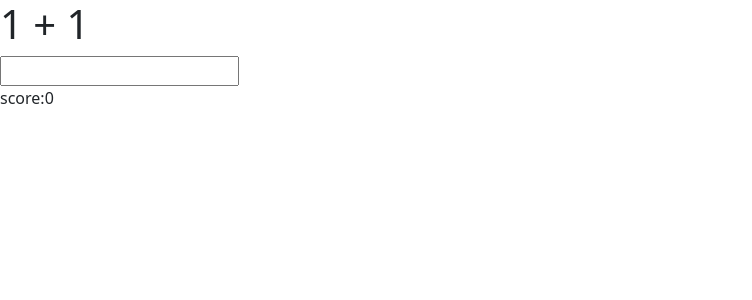
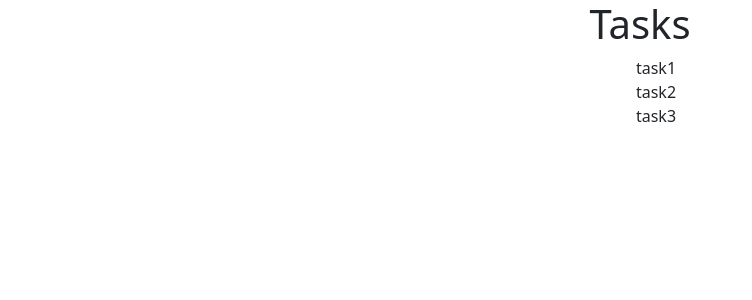
Before and after one commit to HailemichaelSintayehu/Addition_using_random-react, a React (Create React App) app: page / in a window 1280 px wide. Shown: the top 300 px of the page, without its empty margins (0-752 px from the left). Built offline with nearby package versions, Linux system fonts and the light colour scheme.

Commit message:
todo_list_react

```diff
--- a/src/index.css
+++ b/src/index.css
@@ -1,3 +1,8 @@
-.incorrect{
-  color:red;
+.li{
+    text-align: center;
 }
+.ul{
+
+  text-align: center;
+  list-style:none;
+}
--- a/src/index.js
+++ b/src/index.js
@@ -1,75 +1,36 @@
 import React, { Component } from "react";
+
 import ReactDom from "react-dom";
+
 import "./index.css";
-
-// import registerServiceWorker from "./registerServiceWorker";
 import "bootstrap/dist/css/bootstrap.css";
 
 class App extends Component {
     constructor(props) {
         super(props);
-    this.state = {
-      num1: 1,
-      num2: 1,
-      score:0 ,
-      response:"",
-      incorrect:false
+        this.state={
+            tasks:["task1","task2","task3"],
+            input:""
         };
     }
     render(){
+        return(
+            <div className="li">
+                <h1>Tasks</h1>
+                <ul className="ul">
+                    {this.state.tasks.map((task) =>
+                       <li >
+                           {task}
+                       </li>
 
-        if(this.state.score >=5){
-           return this.renderWin();
-        }
-        else{
-          return this.renderProblem();
-        }
 
- }
-  renderProblem() {
-    return (
-      <div>
-        <h1 className={this.state.incorrect ? "incorrect" : ""}> {this.state.num1} + {this.state.num2}</h1>
-        <input onKeyPress={this.inputKeyPress} onChange = {this.updateResponse} value = {this.state.response} />
-        <div>
-          score:{this.state.score}
-        </div>
+                        )}
+                </ul>
             </div>
         );
     }
-  renderWin(){
-    return(
-      <h1>
-        Congratulation,you win!
-      </h1>
-    );
-  }
-  updateResponse = (event) =>{
-      this.setState({
-          response:event.target.value
-      })
-  }
-  inputKeyPress = (event)=>{
-    if(event.key ==="Enter"){
-      const answer = parseInt(this.state.response);
-      if(answer ===this.state.num1 + this.state.num2){
-          this.setState(state =>({
-              score:state.score + 1,
-              num1: Math.ceil(Math.random() * 10),
-              num2:Math.ceil(Math.random() * 10),
-              response:"",
-              incorrect:false
 
-          }));
-      }
-      else{
-        this.setState({
-          response:"",
-          incorrect:true
-        });
 
 }
-    }
-  }
-}
+
 ReactDom.render(<App />, document.getElementById("root"));
```
Lines whose indentation alone changed are shown as unchanged.
